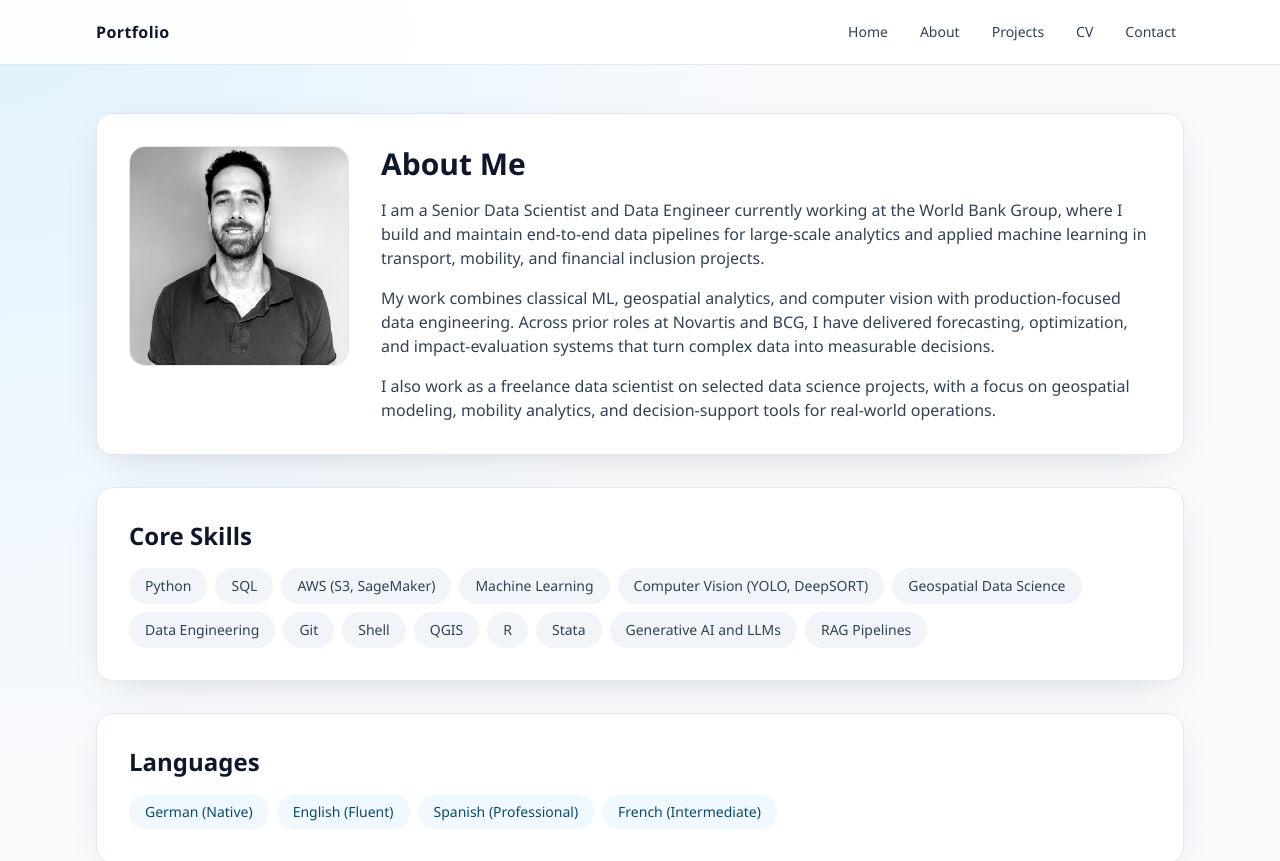
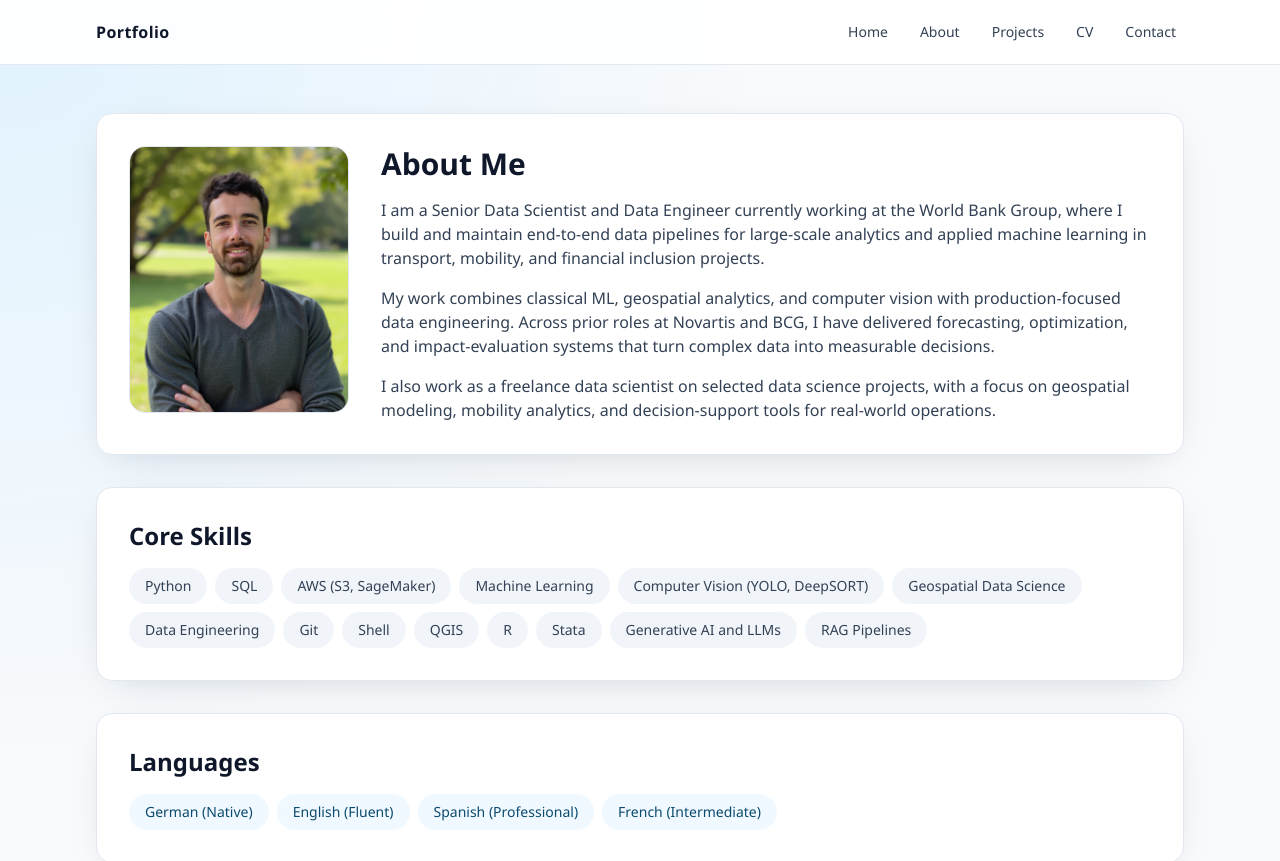
Before and after one commit to simonvalerioneumeyer/simneu, a Next.js app: page /about in a window 1280 px wide. Shown: the top 861 px of the page. Built offline with nearby package versions, Linux system fonts and the light colour scheme.

Commit message:
Update About page with new profile photo

```diff
--- a/src/app/about/page.tsx
+++ b/src/app/about/page.tsx
@@ -31,7 +31,7 @@ export default function AboutPage() {
       <div className="card grid gap-8 p-8 md:grid-cols-[220px_1fr] md:items-start">
         <div className="overflow-hidden rounded-2xl border border-slate-200">
           <Image
-            src="/images/NEUMEYER-SIMON_picture.jpg"
+            src="/images/profile-photo.jpeg"
             alt="Simon Valerio Neumeyer"
             width={220}
             height={280}
```
Also changed, not shown: public/images/profile-photo.jpeg (added).
